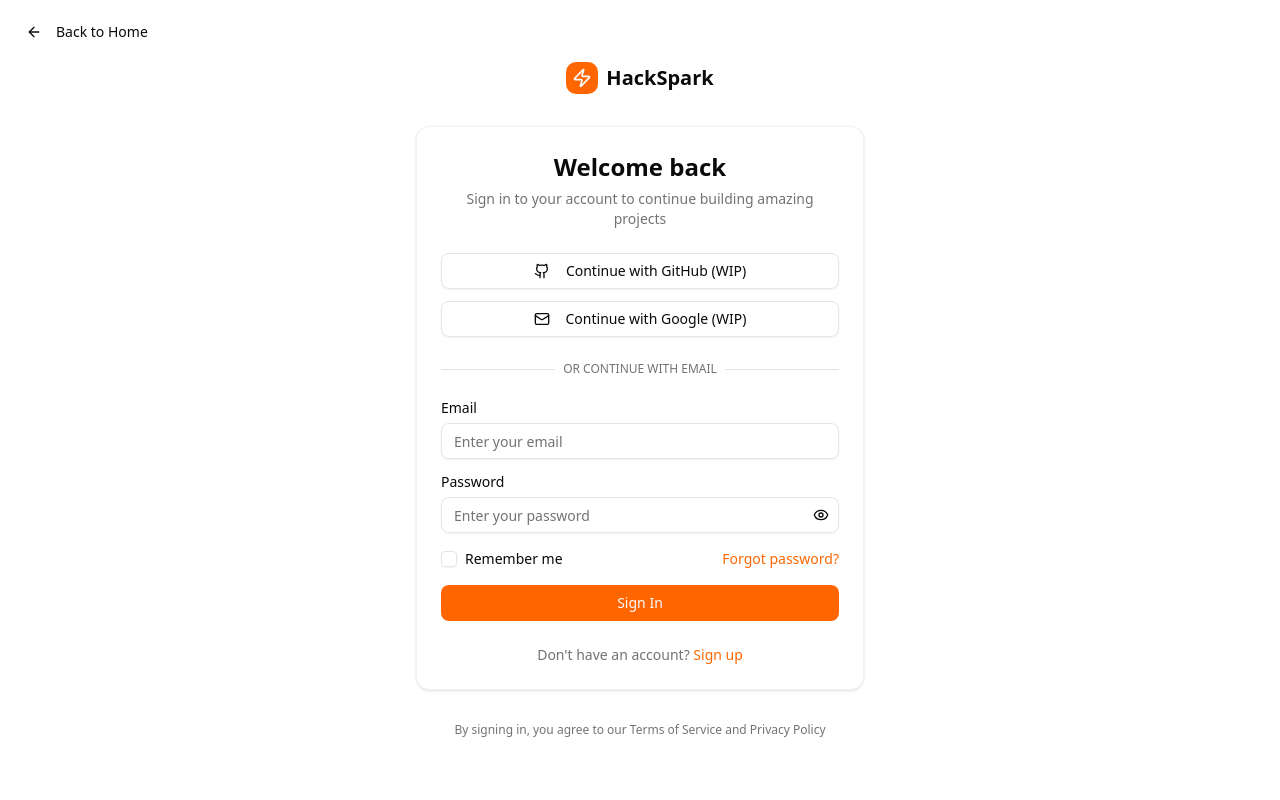
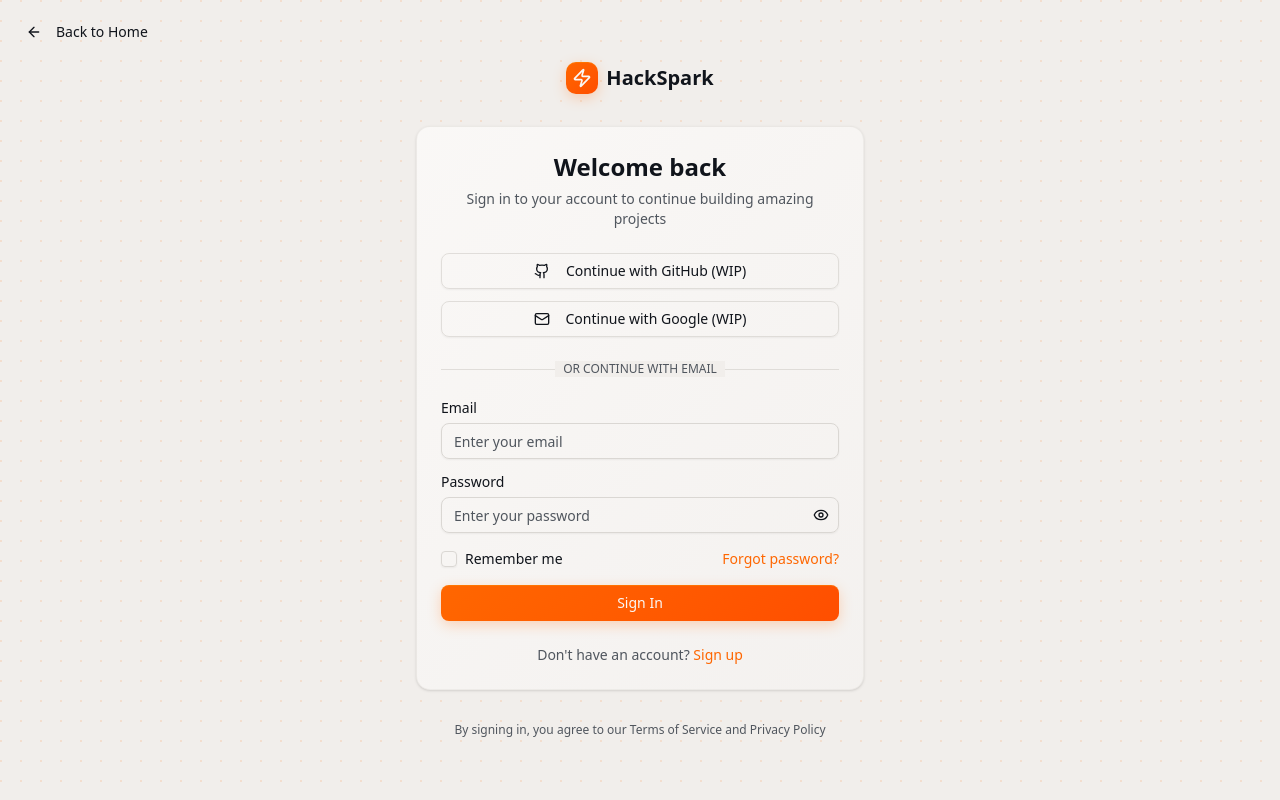
Before and after one commit to jorge-j1m/hackspark_web, a Next.js app: page /login in a window 1280 px wide. Built offline with nearby package versions, Linux system fonts and the light colour scheme; no server answers.

Commit message:
more color improvements

```diff
--- a/src/app/globals.css
+++ b/src/app/globals.css
@@ -45,37 +45,62 @@
 
 :root {
   --radius: 0.625rem;
-  --background: oklch(1 0 0);
-  --foreground: oklch(0.145 0 0);
-  --card: oklch(1 0 0);
-  --card-foreground: oklch(0.145 0 0);
-  --popover: oklch(1 0 0);
-  --popover-foreground: oklch(0.145 0 0);
+
+  /* Enhanced light mode using custom palette */
+  /* Background with subtle warmth using #bbb8b2 tones */
+  --background: oklch(0.95 0.005 65);
+  --foreground: oklch(0.19 0.015 258);
+
+  /* Cards with better contrast using #bbb8b2 */
+  --card: oklch(0.98 0.003 65);
+  --card-foreground: oklch(0.19 0.015 258);
+
+  /* Popovers with slight variation */
+  --popover: oklch(0.97 0.004 65);
+  --popover-foreground: oklch(0.19 0.015 258);
+
+  /* Primary using original bright orange */
   --primary: oklch(0.7 0.22 50);
-  --primary-foreground: oklch(0.985 0 0);
-  --secondary: oklch(0.97 0 0);
-  --secondary-foreground: oklch(0.205 0 0);
-  --muted: oklch(0.97 0 0);
-  --muted-foreground: oklch(0.556 0 0);
-  --accent: oklch(0.97 0 0);
-  --accent-foreground: oklch(0.205 0 0);
-  --destructive: oklch(0.577 0.245 27.325);
-  --border: oklch(0.922 0 0);
-  --input: oklch(0.922 0 0);
-  --ring: oklch(0.708 0 0);
-  --chart-1: oklch(0.646 0.222 41.116);
-  --chart-2: oklch(0.6 0.118 184.704);
-  --chart-3: oklch(0.398 0.07 227.392);
-  --chart-4: oklch(0.828 0.189 84.429);
-  --chart-5: oklch(0.769 0.188 70.08);
-  --sidebar: oklch(0.985 0 0);
-  --sidebar-foreground: oklch(0.145 0 0);
-  --sidebar-primary: oklch(0.205 0 0);
-  --sidebar-primary-foreground: oklch(0.985 0 0);
-  --sidebar-accent: oklch(0.97 0 0);
-  --sidebar-accent-foreground: oklch(0.205 0 0);
-  --sidebar-border: oklch(0.922 0 0);
-  --sidebar-ring: oklch(0.708 0 0);
+  --primary-foreground: oklch(0.98 0.003 65);
+
+  /* Secondary using #bc5d2e for depth */
+  --secondary: oklch(0.90 0.008 65);
+  --secondary-foreground: oklch(0.48 0.14 42);
+
+  /* Muted using #bbb8b2 */
+  --muted: oklch(0.88 0.006 65);
+  --muted-foreground: oklch(0.45 0.015 258);
+
+  /* Accent using bright #f34213 */
+  --accent: oklch(0.92 0.006 65);
+  --accent-foreground: oklch(0.56 0.22 32);
+
+  /* Destructive using #f34213 */
+  --destructive: oklch(0.56 0.22 32);
+
+  /* Borders with subtle color */
+  --border: oklch(0.85 0.008 65 / 60%);
+  --input: oklch(0.88 0.006 65);
+
+  /* Ring using original bright orange */
+  --ring: oklch(0.7 0.22 50);
+
+  /* Chart colors using original bright palette */
+  --chart-1: oklch(0.7 0.22 50); /* original bright orange */
+  --chart-2: oklch(0.56 0.22 32); /* bright #f34213 */
+  --chart-3: oklch(0.48 0.14 42); /* bright #bc5d2e */
+  --chart-4: oklch(0.73 0.008 65); /* #bbb8b2 */
+  --chart-5: oklch(0.35 0.02 258); /* lighter #2e2e3a */
+
+  /* Sidebar with original bright orange */
+  --sidebar: oklch(0.96 0.004 65);
+  --sidebar-foreground: oklch(0.19 0.015 258);
+  --sidebar-primary: oklch(0.7 0.22 50);
+  --sidebar-primary-foreground: oklch(0.98 0.003 65);
+  --sidebar-accent: oklch(0.90 0.008 65);
+  --sidebar-accent-foreground: oklch(0.48 0.14 42);
+  --sidebar-border: oklch(0.85 0.008 65 / 50%);
+  --sidebar-ring: oklch(0.7 0.22 50);
 }
 
 .dark {
@@ -209,4 +234,187 @@
     border-bottom: 1px solid oklch(0.73 0.008 65 / 25%);
     box-shadow: 0 8px 32px oklch(0.19 0.015 258 / 15%);
   }
+
+  /* ========== STUNNING LIGHT MODE VISUAL EFFECTS ========== */
+
+  /* Enhanced light mode body with more noticeable gradients */
+  body {
+    background:
+      radial-gradient(circle at 20% 80%, oklch(0.7 0.22 50 / 12%) 0%, transparent 50%), /* original bright orange */
+      radial-gradient(circle at 80% 20%, oklch(0.56 0.22 32 / 10%) 0%, transparent 50%), /* bright #f34213 */
+      radial-gradient(circle at 40% 40%, oklch(0.48 0.14 42 / 8%) 0%, transparent 50%), /* bright #bc5d2e */
+      oklch(0.95 0.005 65); /* #bbb8b2 base */
+  }
+
+  /* Enhanced card effects with depth and gradients */
+  .bg-card {
+    background:
+      linear-gradient(135deg, oklch(0.98 0.003 65) 0%, oklch(0.96 0.004 62) 100%);
+    border: 1px solid oklch(0.85 0.008 65 / 70%);
+    box-shadow:
+      0 4px 6px -1px oklch(0.7 0.22 50 / 8%),
+      0 2px 4px -1px oklch(0.7 0.22 50 / 5%),
+      inset 0 1px 0 oklch(1 0 0 / 80%);
+  }
+
+  /* Enhanced primary button with original bright orange */
+  .bg-primary {
+    background:
+      linear-gradient(135deg, oklch(0.7 0.22 50) 0%, oklch(0.67 0.24 47) 100%);
+    box-shadow:
+      0 4px 14px 0 oklch(0.7 0.22 50 / 25%),
+      inset 0 1px 0 oklch(0.77 0.20 53 / 50%);
+  }
+
+  .bg-primary:hover {
+    background:
+      linear-gradient(135deg, oklch(0.73 0.24 48) 0%, oklch(0.70 0.25 45) 100%);
+    box-shadow:
+      0 6px 20px 0 oklch(0.7 0.22 50 / 35%),
+      inset 0 1px 0 oklch(0.80 0.22 56 / 60%);
+  }
+
+  /* Enhanced borders with subtle definition */
+  .border-border {
+    border-color: oklch(0.85 0.008 65 / 60%);
+    box-shadow: 0 0 0 1px oklch(0.88 0.006 65 / 8%);
+  }
+
+  /* Grid pattern with more noticeable visibility */
+  .grid-pattern {
+    background-image:
+      radial-gradient(circle at 1px 1px, oklch(0.7 0.22 50 / 12%) 1px, transparent 0);
+    background-size: 20px 20px;
+  }
+
+  /* Enhanced focus states with original bright orange glow */
+  *:focus-visible {
+    outline: 2px solid oklch(0.7 0.22 50);
+    outline-offset: 2px;
+    box-shadow:
+      0 0 0 4px oklch(0.7 0.22 50 / 20%),
+      0 0 20px oklch(0.7 0.22 50 / 12%);
+  }
+
+  /* Header backdrop with enhanced glass effect */
+  .backdrop-blur-sm {
+    backdrop-filter: blur(8px) saturate(180%);
+    background: oklch(0.95 0.005 65 / 85%);
+    border-bottom: 1px solid oklch(0.85 0.008 65 / 60%);
+    box-shadow: 0 8px 32px oklch(0.7 0.22 50 / 5%);
+  }
+
+  /* Enhanced secondary button effects */
+  .bg-secondary {
+    background:
+      linear-gradient(135deg, oklch(0.90 0.008 65) 0%, oklch(0.88 0.009 62) 100%);
+    box-shadow:
+      0 2px 4px 0 oklch(0.48 0.14 42 / 8%),
+      inset 0 1px 0 oklch(1 0 0 / 60%);
+  }
+
+  .bg-secondary:hover {
+    background:
+      linear-gradient(135deg, oklch(0.92 0.009 63) 0%, oklch(0.90 0.010 60) 100%);
+    box-shadow:
+      0 4px 8px 0 oklch(0.48 0.14 42 / 12%),
+      inset 0 1px 0 oklch(1 0 0 / 70%);
+  }
+
+  /* Enhanced accent elements */
+  .bg-accent {
+    background:
+      linear-gradient(135deg, oklch(0.92 0.006 65) 0%, oklch(0.90 0.007 62) 100%);
+    box-shadow:
+      0 2px 4px 0 oklch(0.56 0.22 32 / 6%),
+      inset 0 1px 0 oklch(1 0 0 / 50%);
+  }
+
+  /* ========== DARK MODE BADGE/TAG FIXES ========== */
+
+  /* Fix badge readability in dark mode */
+  .dark [data-slot="badge"] {
+    /* Default badges - vibrant orange for impact */
+    &[class*="bg-primary"] {
+      background: linear-gradient(135deg, oklch(0.72 0.18 58) 0%, oklch(0.68 0.20 55) 100%) !important;
+      color: oklch(0.19 0.015 258) !important;
+      border-color: transparent !important;
+      box-shadow: 0 2px 8px oklch(0.72 0.18 58 / 25%) !important;
+    }
+
+    /* Secondary badges - better contrast */
+    &[class*="bg-secondary"] {
+      background: oklch(0.28 0.04 35) !important;
+      color: oklch(0.95 0.005 85) !important;
+      border-color: transparent !important;
+    }
+
+    /* Outline badges - proper text color */
+    &[class*="outline"] {
+      color: oklch(0.88 0.02 65) !important;
+      border-color: oklch(0.35 0.04 45 / 60%) !important;
+      background: transparent !important;
+    }
+
+    /* Destructive badges */
+    &[class*="bg-destructive"] {
+      background: oklch(0.58 0.24 32) !important;
+      color: oklch(0.95 0.005 85) !important;
+      border-color: transparent !important;
+    }
+  }
+
+  /* Fix icon and text visibility in dark mode */
+  .dark {
+    /* Icons in cards and UI elements */
+    svg {
+      &[class*="text-muted-foreground"] {
+        color: oklch(0.70 0.02 50) !important;
+      }
+
+      &[class*="text-foreground"] {
+        color: oklch(0.95 0.005 85) !important;
+      }
+
+      /* Icons in secondary backgrounds should be more visible */
+      &[class*="text-secondary-foreground"] {
+        color: oklch(0.95 0.005 85) !important;
+      }
+    }
+
+    /* Fix card icon containers */
+    .bg-secondary {
+      svg {
+        color: oklch(0.95 0.005 85) !important;
+      }
+    }
+
+    /* Fix text readability on various backgrounds */
+    .text-muted-foreground {
+      color: oklch(0.70 0.02 50) !important;
+    }
+
+    .text-secondary-foreground {
+      color: oklch(0.95 0.005 85) !important;
+    }
+
+    /* Ensure all badges have proper contrast */
+    .bg-secondary .text-secondary-foreground {
+      color: oklch(0.95 0.005 85) !important;
+    }
+
+    /* Fix specific badge text issues */
+    [data-slot="badge"].bg-secondary {
+      background: oklch(0.28 0.04 35) !important;
+      color: oklch(0.95 0.005 85) !important;
+    }
+
+    /* Fix hover states for badges */
+    [data-slot="badge"]:hover {
+      &.bg-secondary {
+        background: oklch(0.32 0.05 32) !important;
+        color: oklch(0.95 0.005 85) !important;
+      }
+    }
+  }
 }
```
